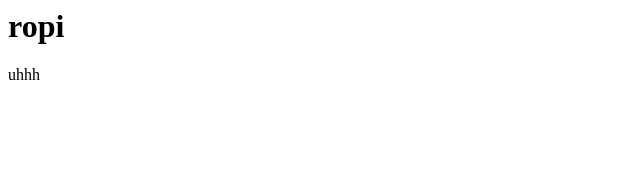
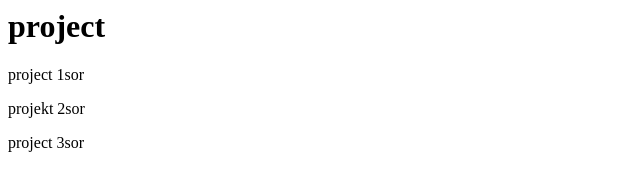
Before and after one commit to rodekmilan/first, a plain HTML site: page index.html in a window 1280 px wide. Shown: the whole page, without its empty margins (0-640 px from the left). Drawn offline with Linux system fonts and the light colour scheme.

Commit message:
Update index.html

```diff
--- a/index.html
+++ b/index.html
@@ -1,2 +1,4 @@
-<h1>ropi</h1>
-<p>uhhh</p>
+<h1>project</h1>
+<p>project 1sor</p>
+<p>projekt 2sor</p>
+<p>project 3sor</p>
```
